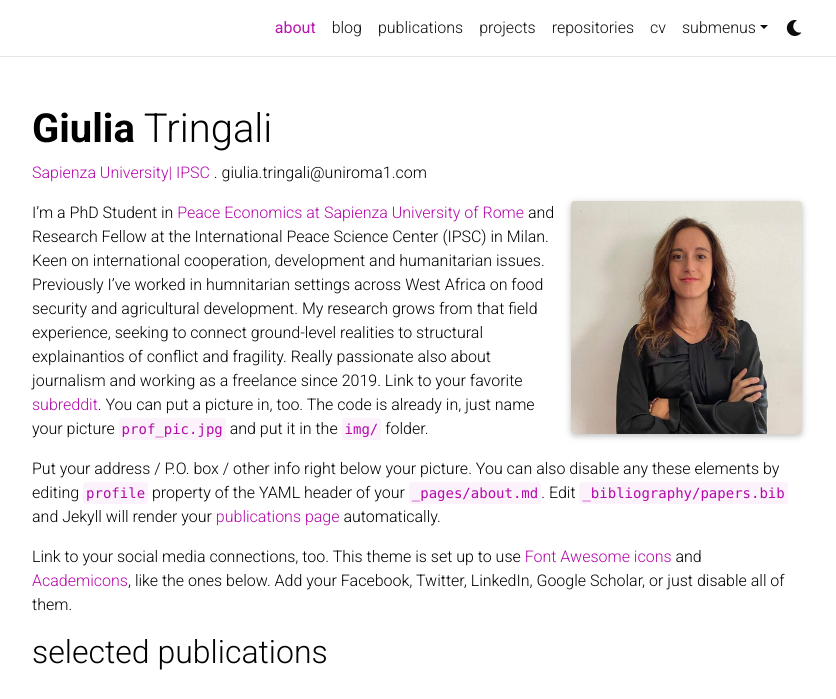
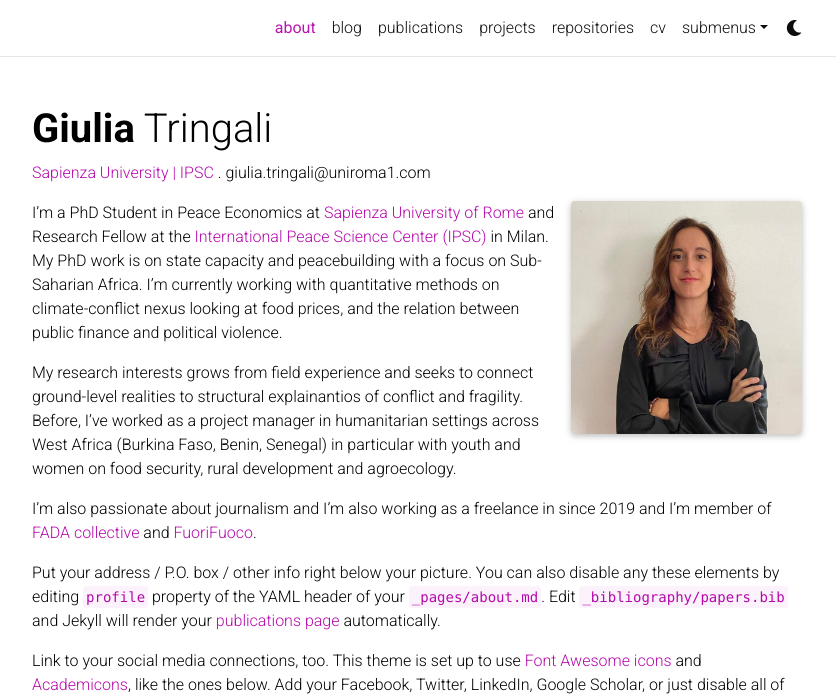
Before and after one commit to giuliatringali/giulia_tringali, a Jekyll site: the page built from _pages/about.md, in a window 1280 px wide and 977 px high, cut to the strip 0-699 px from the top of the window. Shown: the whole strip, without its empty margins (223-1059 px from the left). Built offline with Jekyll 4.4.1, drawn with Linux system fonts in a browser that asks for light colours; full-size pictures stand in for the smaller copies a plugin makes; comment, search, counter and statistics services are not loaded; a style sheet for code colours, icons or effects is not loaded.

Commit message:
Revise about page content and links
Updated subtitle and enhanced personal description with new details about research and experience.

```diff
--- a/_pages/about.md
+++ b/_pages/about.md
@@ -2,7 +2,7 @@
 layout: about
 title: about
 permalink: /
-subtitle: <a href='#'>Sapienza University| IPSC </a>. giulia.tringali@uniroma1.com
+subtitle: <a href='#'>Sapienza University | IPSC </a>. giulia.tringali@uniroma1.com
 
 profile:
   align: right
@@ -16,7 +16,11 @@
 #social: true  # includes social icons at the bottom of the page
 ---
 
-I'm a PhD Student in [Peace Economics at Sapienza University of Rome](https://phd.uniroma1.it/web/NATIONAL-PHD-IN-PEACE-STUDIES_nD4085_IT.aspx) and Research Fellow at the International Peace Science Center (IPSC) in Milan. Keen on international cooperation, development and humanitarian issues. Previously I've worked in humnitarian settings across West Africa on food security and agricultural development. My research grows from that field experience, seeking to connect ground-level realities to structural explainantios of conflict and fragility. Really passionate also about journalism and working as a freelance since 2019.     Link to your favorite [subreddit](http://reddit.com). You can put a picture in, too. The code is already in, just name your picture `prof_pic.jpg` and put it in the `img/` folder.
+I'm a PhD Student in Peace Economics at [Sapienza University of Rome](https://phd.uniroma1.it/web/NATIONAL-PHD-IN-PEACE-STUDIES_nD4085_IT.aspx) and Research Fellow at the [International Peace Science Center (IPSC)](https://centridiricerca.unicatt.it/ipsc/en.html) in Milan. My PhD work is on state capacity and peacebuilding with a focus on Sub-Saharian Africa. I'm currently working with quantitative methods on climate-conflict nexus looking at food prices, and the relation between public finance and political violence.
+
+My research interests grows from field experience and seeks to connect ground-level realities to structural explainantios of conflict and fragility. Before, I've worked as a project manager in humanitarian settings across West Africa (Burkina Faso, Benin, Senegal) in particular with youth and women on food security, rural development and agroecology.
+
+I'm also passionate about journalism and I'm also working as a freelance in since 2019 and I'm member of [FADA collective](https://www.instagram.com/fadacollective/) and [FuoriFuoco](https://www.fuorifuococomo.it/).
 
 Put your address / P.O. box / other info right below your picture. You can also disable any these elements by editing `profile` property of the YAML header of your `_pages/about.md`. Edit `_bibliography/papers.bib` and Jekyll will render your [publications page](/al-folio/publications/) automatically.
 
```
